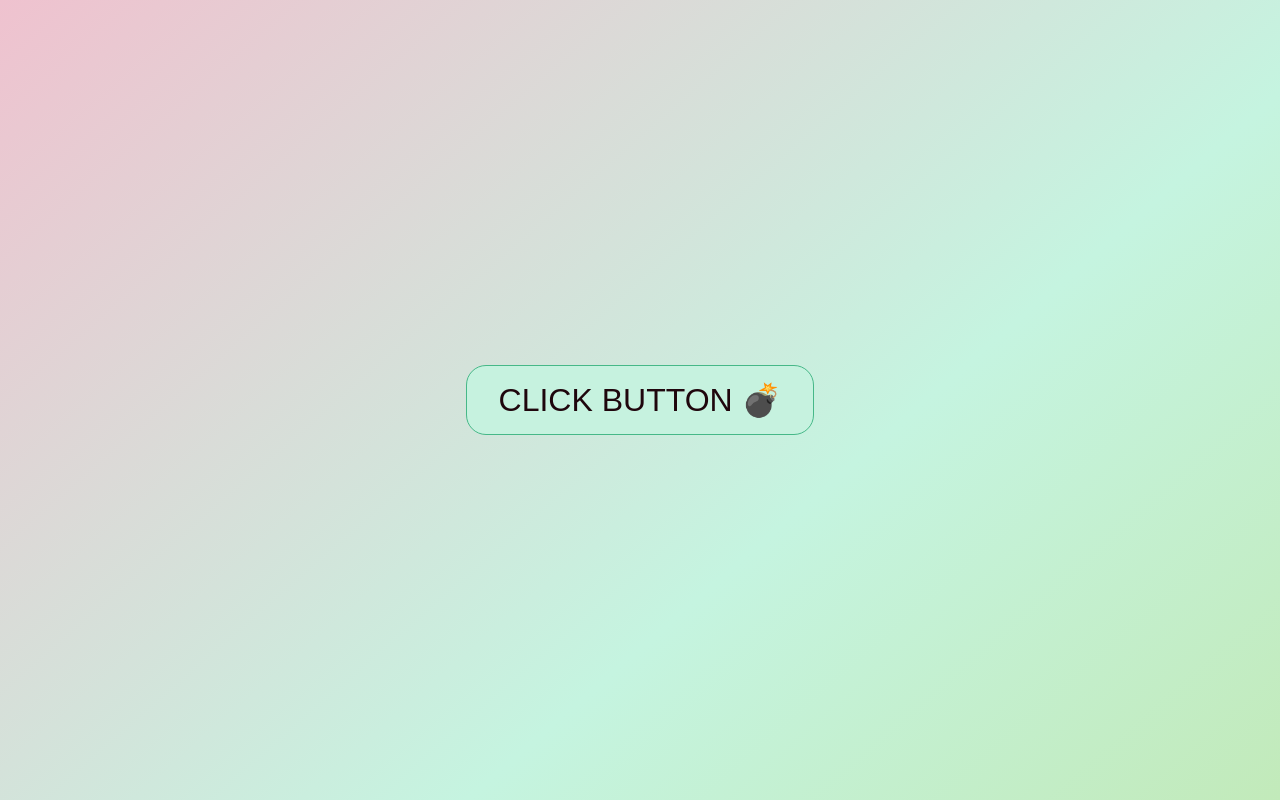
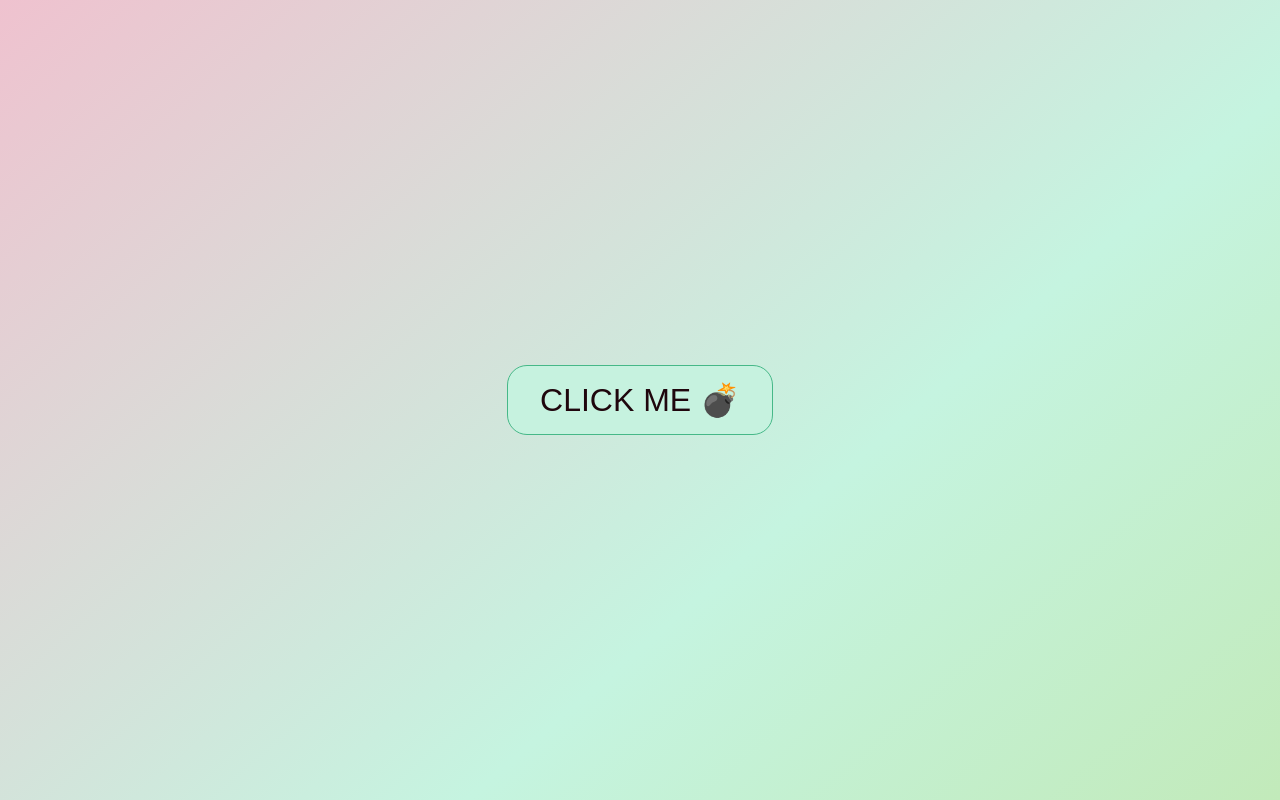
Before and after one commit to joebumbulis/button_react_2, a React (Create React App) app: page / in a window 1280 px wide. Built offline with nearby package versions, Linux system fonts and the light colour scheme.

Commit message:
fixes button to pass test

```diff
--- a/src/button.js
+++ b/src/button.js
@@ -3,7 +3,7 @@ import { func } from 'prop-types';
 
 const Button = ({ onClick }) => (
   <button type="button" id="easy-button" className="button" onClick={onClick}>
-    CLICK BUTTON 💣
+    CLICK ME 💣
   </button>
 );
 
```
